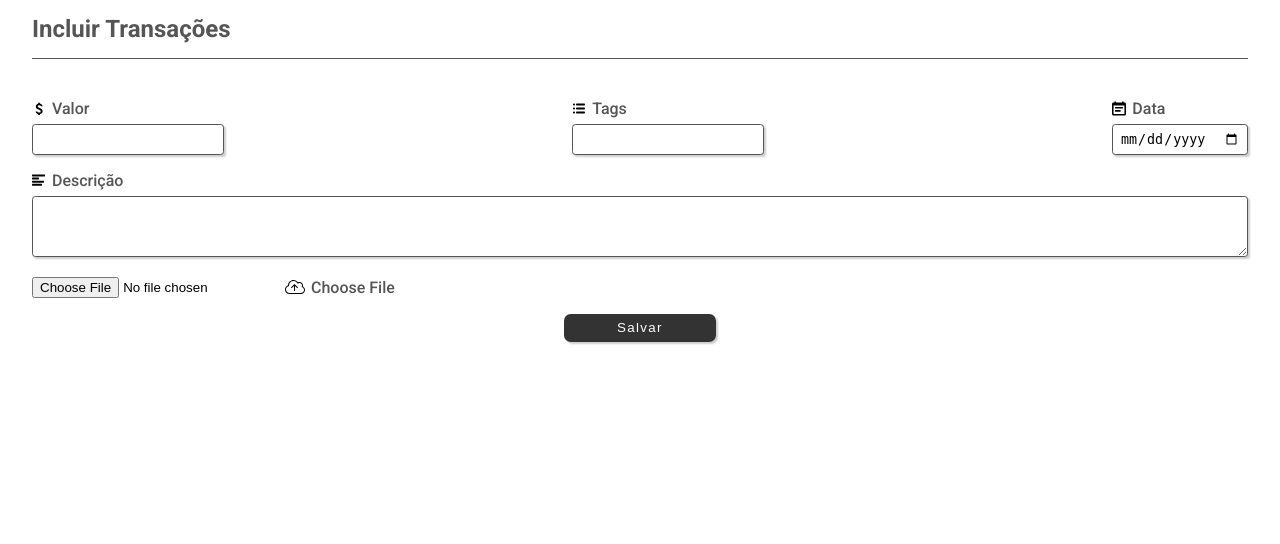
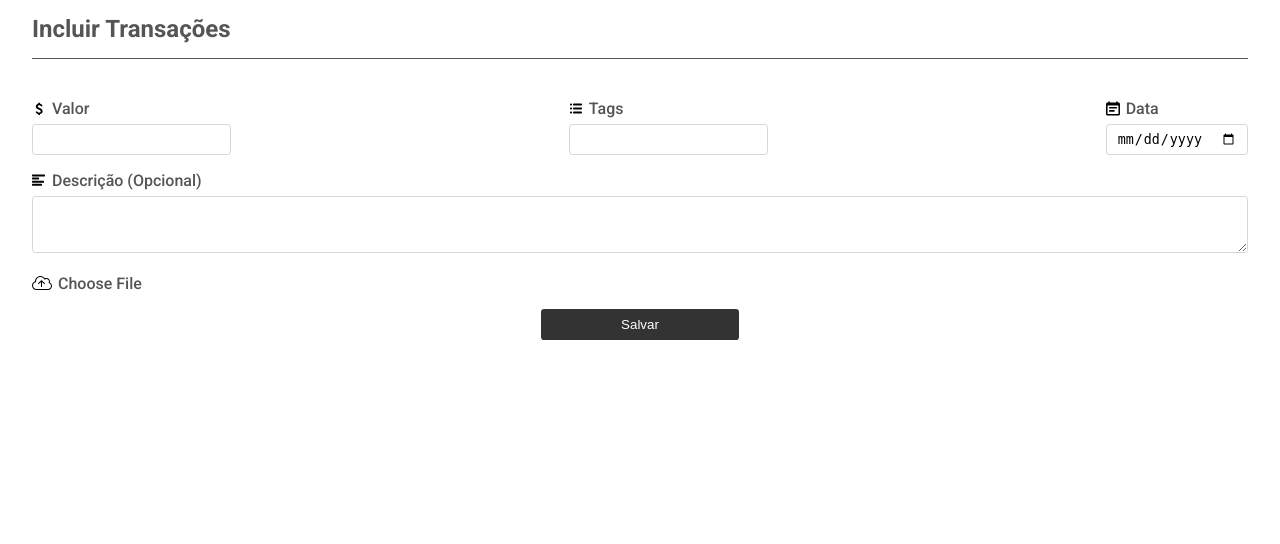
Before and after one commit to marigrigolato/nekocash, a Flask app: page / in a window 1280 px wide. Shown: the part 56-600 px from the top of the page. Run offline with Flask 2, Linux system fonts and the light colour scheme; some libraries are stand-ins or nearby versions.

Commit message:
Corrige bug quando não é incluído nada no form

```diff
--- a/app.py
+++ b/app.py
@@ -29,19 +29,24 @@ jinja2.filters.FILTERS['format_currency'] = format_currency
 @app.route('/', methods=['GET', 'POST'])
 def index():
 
+  connection = psycopg2.connect('dbname=nekocash user=marina password=123456 host=127.0.0.1 port=5432')
+
+  cursor = connection.cursor(cursor_factory=psycopg2.extras.RealDictCursor)
+
   if request.method == 'POST':
 
-    connection = psycopg2.connect('dbname=nekocash user=marina password=123456 host=127.0.0.1 port=5432')
-
-    cursor = connection.cursor(cursor_factory=psycopg2.extras.RealDictCursor)
-
     date = request.form['date']
-    valor = float(request.form['valor'])
+    valor = request.form['valor']
     tags = request.form['tags']
     descricao = request.form['descricao']
     file = request.files['file']
 
     filename = secure_filename(file.filename)
+
+    if date == '' or valor == '' or tags == '':
+      return render_template('index.html', transacao={}, date=date, valor=valor, tags=tags)
+
+    valor = float(valor)
 
     cursor.execute('''
       insert into transacoes (date, valor_em_cent, descricao, imgname)
@@ -241,6 +246,9 @@ def edit_transacoes(id_transacao):
 
         filename = secure_filename(file.filename)
 
+        if date == '' or valor == '' or tags == '':
+          return render_template('index.html', transacao={}, date=date, valor=valor, tags=tags)
+
         if file and allowed_file(file.filename):
 
           try:
--- a/static/css/consultar.css
+++ b/static/css/consultar.css
@@ -202,15 +202,14 @@ tbody > tr:nth-of-type(even) { /*linhas pares*/
 
   .search-filter input {
     text-align: center;
-    letter-spacing: 0.1em;
     width: 100%;
   }
 
   .search-filter::after {
-    content: url("../img/filter.svg");
+    content: url("../img/filtermobile.svg");
     position: absolute;
-    right: 0.5em;
-    top: 0.4em;
+    right: 0.8em;
+    top: 0.5em;
   }
 
   .icon-max {
--- a/static/css/main.css
+++ b/static/css/main.css
@@ -59,52 +59,36 @@ textarea {
   width: 100%;
 }
 
-/* input[type="date"]::-webkit-inner-spin-button,
-input[type="date"]::-webkit-calendar-picker-indicator {
-  display: none;
-}     */
-
 select {
-  appearance: none;
-  background: #FFF;
-  padding: 0.5em;
-  box-sizing: border-box;
-  /* height: 2.3em; */
   height: 5em;
-  border: 1px solid #555555;
-  box-shadow: 2px 2px 2px rgba(0,0,0,0.2);
-  cursor: pointer;
 }
 
-/* elementos de classe "field" das tags <input> com atributo number, text e date e da tag <textarea> */
-.field input[type="text"], .field input[type="date"], .field textarea, .icon-max button[type="submit"], .search-filter input {
-  padding: 0.5em;
+.search-filter input[type="submit"] {
+  border-color: #555555;
+}
+
+input[type="text"], input[type="date"], input[type="month"], textarea, select, .search-filter input {
+  padding: 0.375em 0.75em;
   box-sizing: border-box;
   align-items: center;
+  border-radius: 0.25em;
+  border: 1px solid #d6d6d6;
 }
 
-.field input[type="text"], .field input[type="date"], .icon-max button[type="submit"], .search-filter input {
+input[type="text"], input[type="date"],  input[type="month"], .icon-max button[type="submit"], .search-filter input {
   height: 2.3em;
 }
 
-.field input[type="month"] {
-  border-radius: 0.25em;
+input:focus, textarea:focus, select:focus {
+  color: #495057;
+  border-color: #fff;
+  box-shadow: 0 0 0 0.12rem rgb(0 0 0 / 10%);
+  outline: 0;
 }
 
-.field input[type="text"], .field input[type="date"], .field textarea, .search-filter input, select {
-  border-radius: 0.25em;
-  border: 1px solid #555555;
-  box-shadow: 2px 2px 2px rgba(0,0,0,0.2);
+input[type="file"] {
+  display: none;
 }
-
-/* elemento de classe "field" com tag <input> e <textarea> com estado da pseudoclasse "focus" */
-.field input:focus, .field textarea:focus {
-  background: #f8f9fa;
-}
-
-/* input[type="file"] {
-  display: none;
-} */
 
 .upload {
   display: inline-flex;
@@ -115,7 +99,6 @@ select {
 #upload-file {
   display: flex;
   align-items: center;
-  cursor: pointer;
 }
 
 #upload {
@@ -126,22 +109,19 @@ select {
   display: block;
   margin: 0 auto;
   background: rgba(0,0,0,0.8);
-  padding: 0.5em 4em;
-  letter-spacing: 0.1em;
+  padding: 0.6em 6em;
   font-weight: 500;
-  color: white;
+  color: #fff;
   border: none;
-  border-radius: 0.5em;
-  box-shadow: 2px 2px 2px rgba(0,0,0,0.2);
+  border-radius: 0.25em;
 }
 
-/* elemento de classe "botao" com o estado da pseudoclasse "hover" */
 .button:hover  {
   background: #555555;
   box-shadow: inset 2px 2px 2px rgba(0,0,0,0.2);
   text-shadow: none;
 }
 
-.list-menu, .mobile-menu, button, .search-filter input {
+select, .list-menu, .mobile-menu, button, .search-filter input, #upload-file {
   cursor: pointer;
 }
--- a/templates/index.html
+++ b/templates/index.html
@@ -12,6 +12,7 @@
     <link rel="stylesheet" type="text/css" href="/static/css/styles.css"/>
     <link rel="stylesheet" type="text/css" href="/static/css/globalnav.css"/>
     <link rel="stylesheet" type="text/css" href="/static/css/main.css"/>
+    <link rel="stylesheet" type="text/css" href="/static/css/consultar.css"/>
     <link rel="stylesheet" type="text/css" href="/static/css/globalfooter.css"/>
   </head>
   <body>
@@ -52,27 +53,36 @@
                   <img src="/static/img/cifrao.svg" alt="Tags Icon" class="icon cifrao">
                   <label>Valor</label>
                 </div>
-                <input type="text" name="valor" id="valor" value="{{ request.form['valor'] or transacao['valor'] }}">
+                <input type="text" name="valor" id="valor" value="{{ request.form['valor'] or transacao['valor'] }}" class="{{ 'is-invalid' if valor == '' else '' }}">
+                {% if valor == "" %}
+                  <div class="invalid-feedback">Campo obrigatório</div>
+                {% endif %}
               </div>
               <div class="field">
                 <div class="label-icons">
                   <img src="/static/img/tags.svg" alt="Tags Icon" class="icon">
                   <label>Tags</label>
                 </div>
-                <input type="text" name="tags" id="tag" value="{{ request.form['tags'] or transacao['tag'] }}">
+                <input type="text" name="tags" id="tag" value="{{ request.form['tags'] or transacao['tag'] }}" class="{{ 'is-invalid' if tags == '' else '' }}">
+                {% if tags == "" %}
+                  <div class="invalid-feedback">Campo obrigatório</div>
+                {% endif %}
               </div>
               <div class="field">
                 <div class="label-icons">
                   <img src="/static/img/date.svg" alt="Date Icon" class="icon">
                   <label>Data</label>
                 </div>
-                <input type="date" name="date" value="{{ request.form['date'] or transacao['date'] }}">
+                <input type="date" name="date" value="{{ request.form['date'] or transacao['date'] }}" class="{{ 'is-invalid' if date == '' else '' }}">
+                {% if date == "" %}
+                  <div class="invalid-feedback">Campo obrigatório</div>
+                {% endif %}
               </div>
             </fieldset>
             <div class="field">
               <div class="label-icons">
                 <img src="/static/img/description.svg" alt="Description Icon" class="icon">
-                <label>Descrição</label>
+                <label>Descrição (Opcional)</label>
               </div>
               <textarea rows="3" id="description" name="descricao">{{ request.form['descricao'] or transacao['descricao'] }}</textarea>
             </div>
```
Also changed, not shown: static/img/filtermobile.svg (added).
